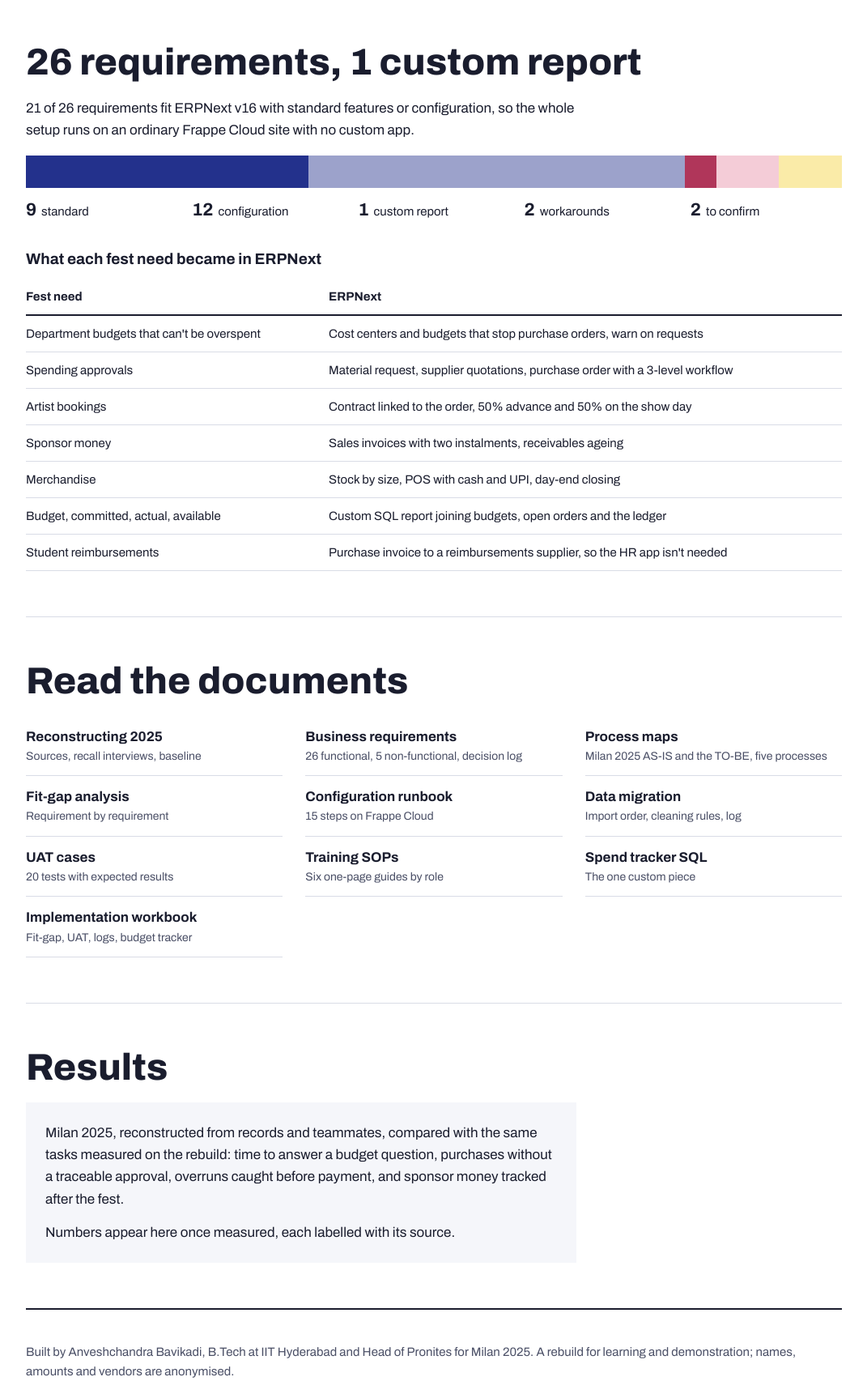
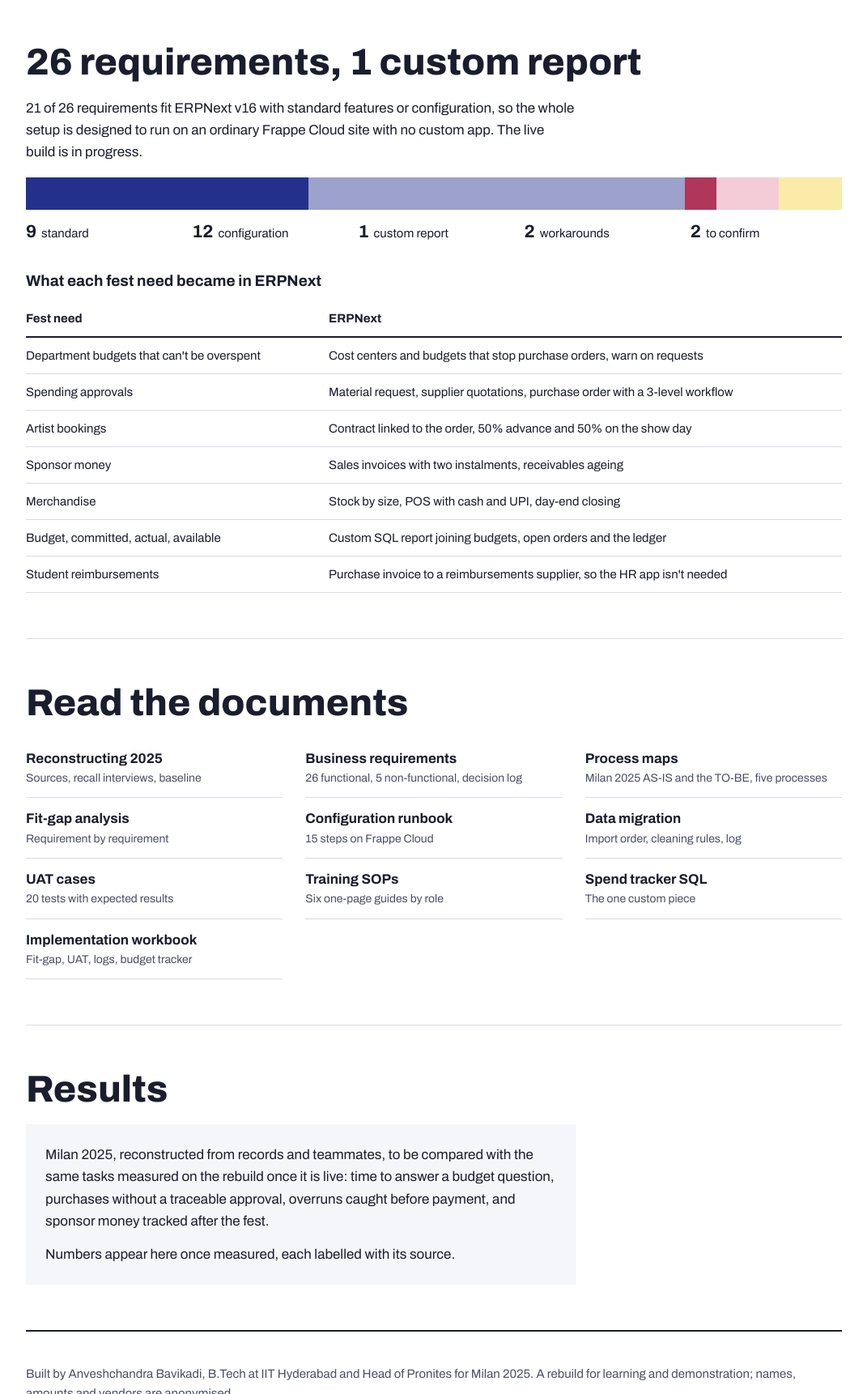
Before and after one commit to AnveshQuest/fest-ops-erp, a plain HTML site: page site/index.html in a window 1280 px wide. Shown: the part 2409-4130 px from the top of the page at 81% size, without its empty margins (104-1175 px from the left). Drawn offline with Linux system fonts and the light colour scheme.

Commit message:
Mark the live ERPNext build as in progress
The configuration is designed and documented; the Frappe Cloud site
is not built yet, so the README and case-study site no longer say it
was configured, tested or measured on a live system.

Co-Authored-By: Claude Opus 5.5 <noreply@anthropic.com>
Claude-Session: https://claude.ai/code/session_014MGmURr2SMTW36C4m1Y8CL

```diff
--- a/site/index.html
+++ b/site/index.html
@@ -232,7 +232,7 @@ footer{padding:40px 0 56px;border-top:2px solid var(--ink);font-size:15px;color:
 
   <section>
     <h2 class="sec">26 requirements, 1 custom report</h2>
-    <p class="measure">21 of 26 requirements fit ERPNext v16 with standard features or configuration, so the whole setup runs on an ordinary Frappe Cloud site with no custom app.</p>
+    <p class="measure">21 of 26 requirements fit ERPNext v16 with standard features or configuration, so the whole setup is designed to run on an ordinary Frappe Cloud site with no custom app. The live build is in progress.</p>
     <div class="strip" role="img" aria-label="Fit-gap: 9 standard, 12 configuration, 1 custom, 2 workarounds, 2 awaiting confirmation">
       <div style="flex:9;background:var(--ballpoint)"></div>
       <div style="flex:12;background:color-mix(in srgb,var(--ballpoint) 45%,var(--paper))"></div>
@@ -282,7 +282,7 @@ footer{padding:40px 0 56px;border-top:2px solid var(--ink);font-size:15px;color:
   <section>
     <h2 class="sec">Results</h2>
     <div class="results measure">
-      <p>Milan 2025, reconstructed from records and teammates, compared with the same tasks measured on the rebuild: time to answer a budget question, purchases without a traceable approval, overruns caught before payment, and sponsor money tracked after the fest.</p>
+      <p>Milan 2025, reconstructed from records and teammates, to be compared with the same tasks measured on the rebuild once it is live: time to answer a budget question, purchases without a traceable approval, overruns caught before payment, and sponsor money tracked after the fest.</p>
       <p style="margin:0">Numbers appear here once measured, each labelled with its source.</p>
     </div>
   </section>
```
Also changed, not shown: 1 other file.
